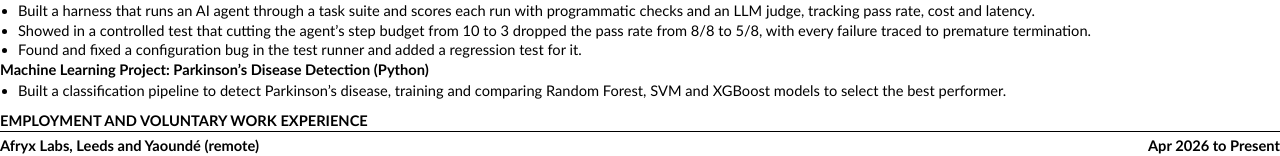
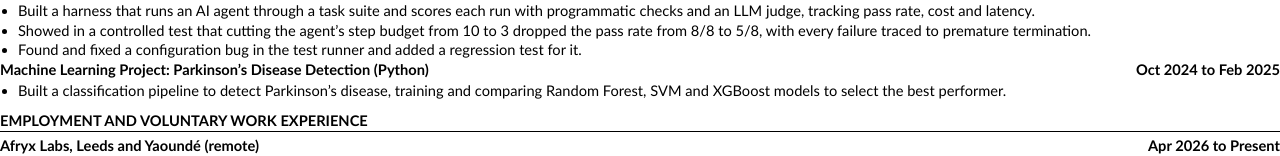
Before and after one commit to ByEmG/Personal-Porfolio, a plain HTML site: page cv-source.html in a window 1280 px wide. Shown: the part 870-1026 px from the top of the page. Drawn offline with Linux system fonts and the light colour scheme.

Commit message:
Include project duration in ML project details
Added project duration for Parkinson’s Disease Detection project.

```diff
--- a/cv-source.html
+++ b/cv-source.html
@@ -90,7 +90,7 @@ p { text-align: justify; }
 </div>
 
 <div class="block">
-<div class="row"><span>Machine Learning Project: Parkinson’s Disease Detection (Python)</span><span></span></div>
+<div class="row"><span>Machine Learning Project: Parkinson’s Disease Detection (Python)</span><span>Oct 2024 to Feb 2025</span></div>
 <ul>
 <li>Built a classification pipeline to detect Parkinson’s disease, training and comparing Random Forest, SVM and XGBoost models to select the best performer.</li>
 </ul>
```
